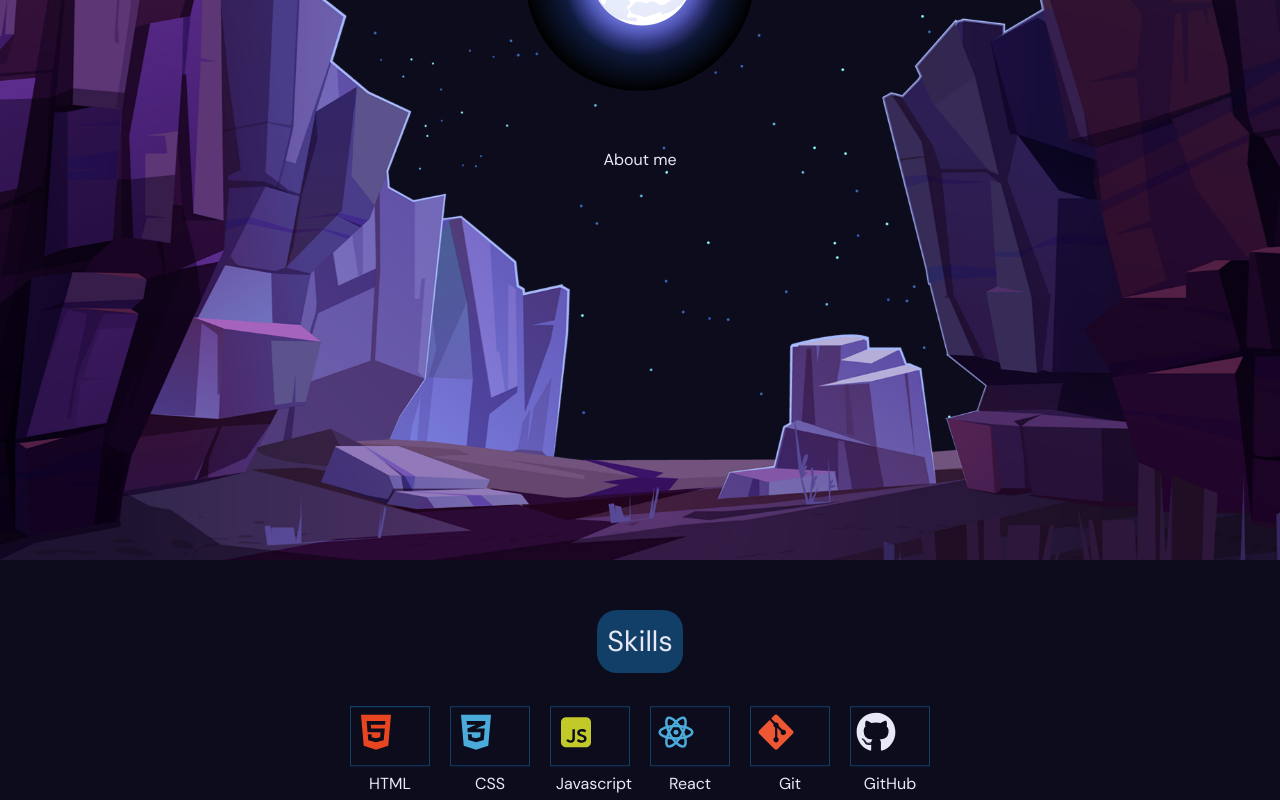
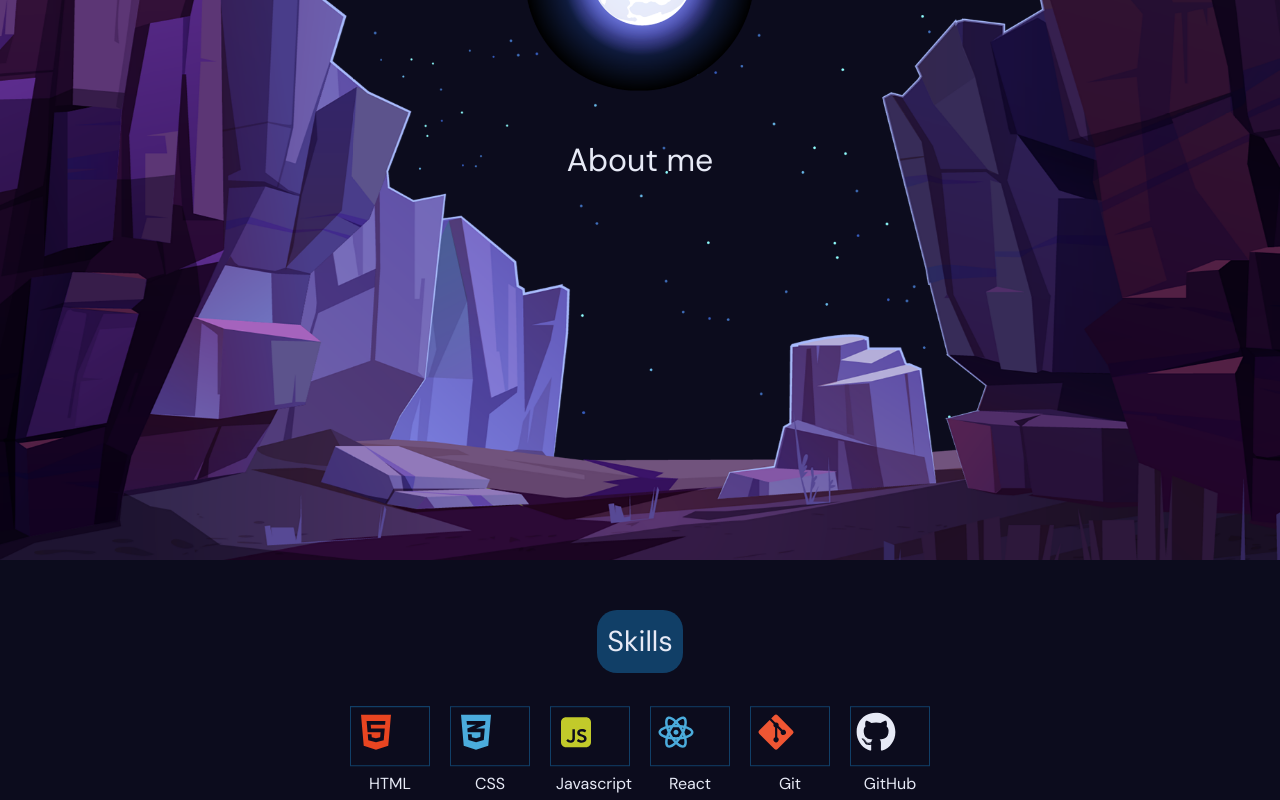
Before and after one commit to Anca200/Portfolio, a React (Vite) app: page / in a window 1280 px wide. Shown: the part 1040-1840 px from the top of the page. Built offline with nearby package versions, Linux system fonts and the light colour scheme.

Commit message:
Update Parallax.css

```diff
--- a/src/pages/Parallax/Parallax.css
+++ b/src/pages/Parallax/Parallax.css
@@ -6,6 +6,9 @@
     align-items: center;
     justify-content: center;
     overflow: hidden;
+}
+.parallax h1{
+    font-size: 2rem;
 }
 .mountains{
     background-image:url("../../assets/mountains.png");
```
